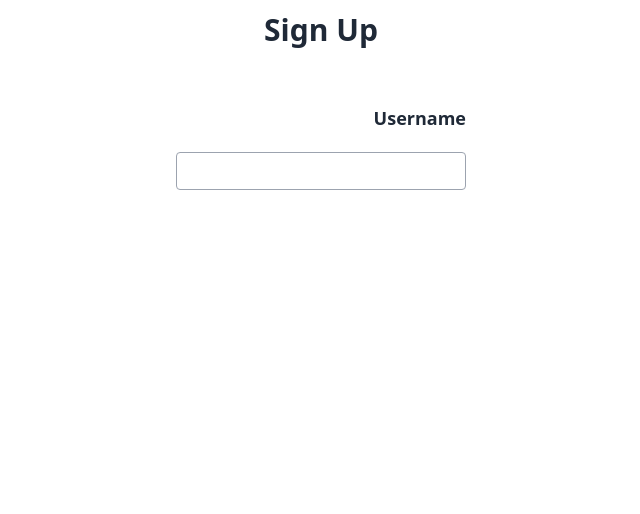
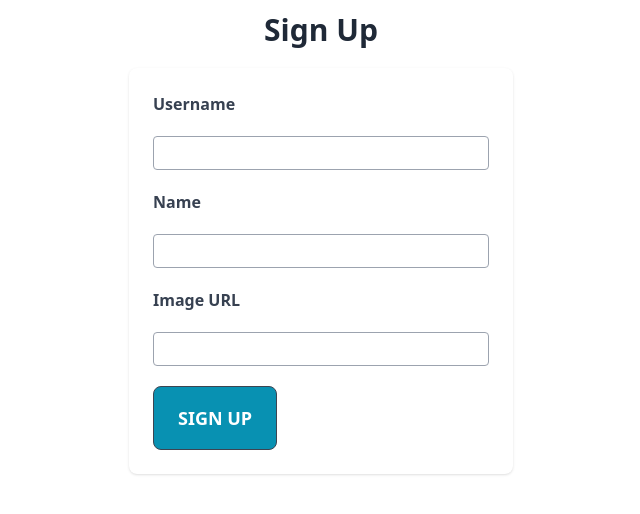
Before and after one commit to javascript-shinobis/messaging-app, a React (Vite) app in the folder client/: page /signup in a window 1280 px wide. Shown: the top 514 px of the page, without its empty margins (319-959 px from the left). Built offline with nearby package versions, Linux system fonts and the light colour scheme.

Commit message:
feat: Updated sign up page UI

```diff
--- a/client/src/components/ActionButton/index.tsx
+++ b/client/src/components/ActionButton/index.tsx
@@ -1,13 +1,13 @@
 import { ActionButtonProps } from "./types";
 
-const ActionButton = ({ label, onClick, loading }: ActionButtonProps) => {
+const ActionButton = ({ label, type, loading }: ActionButtonProps) => {
   return (
     <>
       <button
         className={`btn btn-xs sm:btn-sm md:btn-md lg:btn-lg cursor-pointer text-white bg-cyan-600 hover:bg-cyan-700 ${
           loading && "loading"
         }`}
-        onClick={onClick}
+        type= {type}
       >
         {label}
       </button>
--- a/client/src/components/ActionButton/types.ts
+++ b/client/src/components/ActionButton/types.ts
@@ -5,7 +5,8 @@ export interface ActionButtonProps {
   label: string;
   labelColor: string;
   loading: boolean;
-  onClick: (event: MouseEvent) => void;
+  type: "submit" | "reset" | "button";
+  // onClick: (event: MouseEvent) => void;
 }
 
 export interface StyledButtonProps {
--- a/client/src/components/Card/index.tsx
+++ b/client/src/components/Card/index.tsx
@@ -22,7 +22,7 @@ Card.Header = ({ children }: CardProps) => (
 );
 
 Card.Body = ({ children }: CardProps) => (
-  <div className="shadow bg-white p-6 rounded-lg">{children}</div>
+  <div className="shadow bg-white p-6 rounded-lg w-96 mx-auto">{children}</div>
 );
 
 Card.Footer = ({ children }: CardProps) => (
--- a/client/src/context/AuthContext.tsx
+++ b/client/src/context/AuthContext.tsx
@@ -13,7 +13,7 @@ const SignupMethod = () =>
     },
   });
 
-export const useAuth = () => useContext(Context);
+export const useAuth = () => useContext(Context) as AuthContext
 
 export const AuthProvider = ({ children }: AuthProviderProps) => {
   const signup = SignupMethod();
--- a/client/src/pages/Signup.tsx
+++ b/client/src/pages/Signup.tsx
@@ -1,28 +1,55 @@
-import React, { useRef } from "react";
+import React, { FormEvent, useRef, useState } from "react";
 
 import { Card } from "components/Card";
 import Input from "components/Input";
+import ActionButton from "@/components/ActionButton";
 
 const Signup = () => {
   const usernameRef = useRef<HTMLInputElement>(null);
+  const nameRef = useRef<HTMLInputElement>(null)
+  const imageRef = useRef<HTMLInputElement>(null)
+
+  const [loading, setLoading] = useState(false)
+
+  const submitHandler = (e: FormEvent) => {
+    e.preventDefault()
+    setLoading(true)
+  }
 
   return (
     <>
       <Card.Header>
-        <h1 className="text-3xl font-bold mb-8 text-center">Sign Up</h1>
+        <h1 className="text-3xl font-bold mb-2 text-center">Sign Up</h1>
       </Card.Header>
-      <Card.Header>
-        <form className="grid gris-cols-[auto,1fr] gap-x-3 gap-y-5 items-center justify-items-end">
-          <label htmlFor="username">Username</label>
+      <Card.Body>
+        <form className="grid gris-cols-[auto,1fr] gap-x-3 gap-y-5 items-center justify-items-start" onSubmit={submitHandler}>
+          <label htmlFor="username" className='block text-gray-700 font-bold'>Username</label>
           <Input
             type="text"
             id="username"
-            pattern="\s*"
+            pattern="\S*"
             required
             ref={usernameRef}
           />
+          <label htmlFor="name" className='block text-gray-700 font-bold'>Name</label>
+          <Input
+            type="text"
+            id="name"
+            pattern="\S*"
+            required
+            ref={nameRef}
+          />
+          <label htmlFor="image" className='block text-gray-700 font-bold'>Image URL</label>
+          <Input
+            type="text"
+            id="image"
+            pattern="\S*"
+            required
+            ref={imageRef}
+          />
+          <ActionButton label="Sign up" type= "submit" loading= {loading} bgColor= "green" labelColor="red" />
         </form>
-      </Card.Header>
+      </Card.Body>
     </>
   );
 };
```
Also changed, not shown: 2 other files (tests, documents, lock files or other folders).
